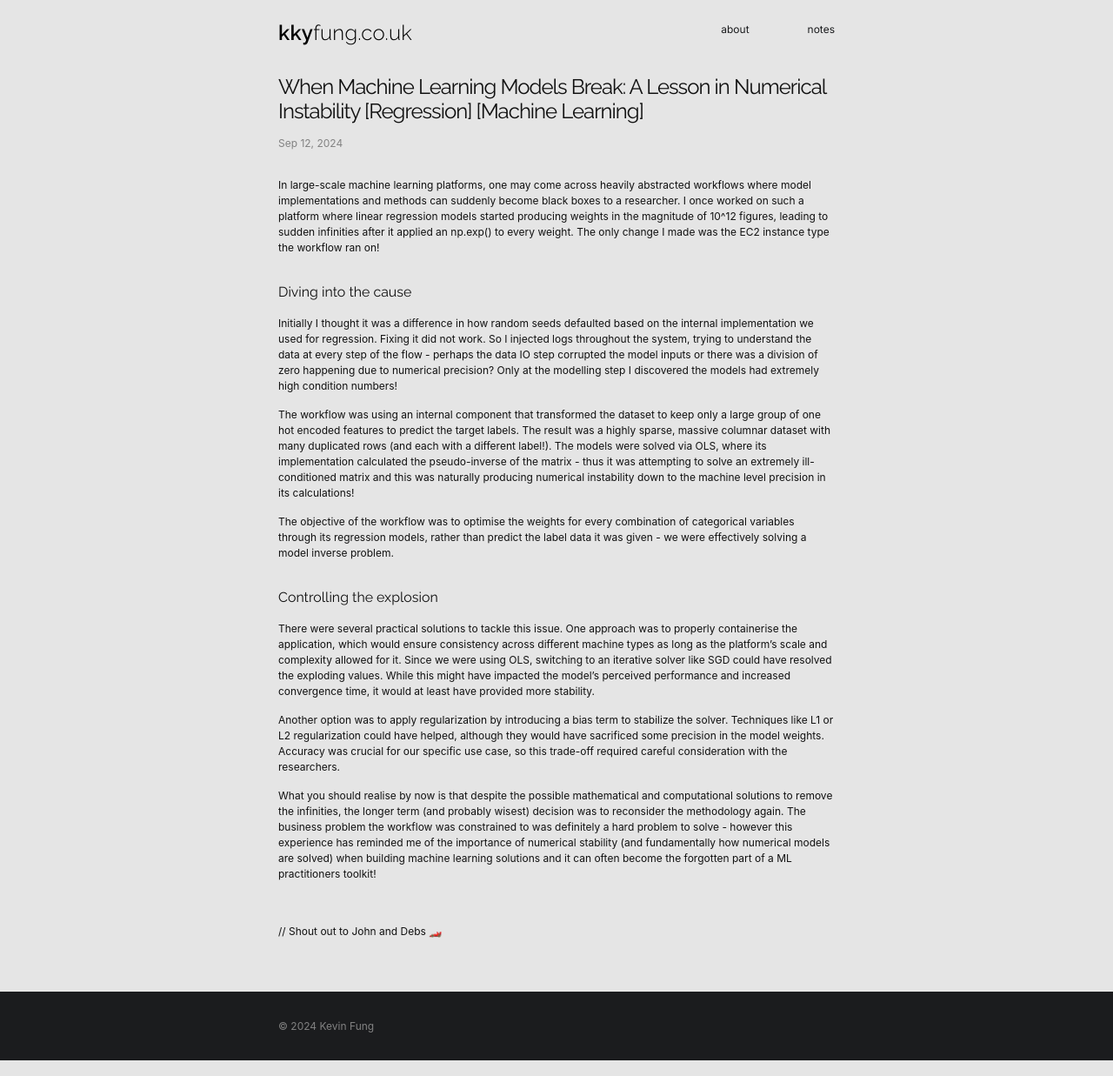
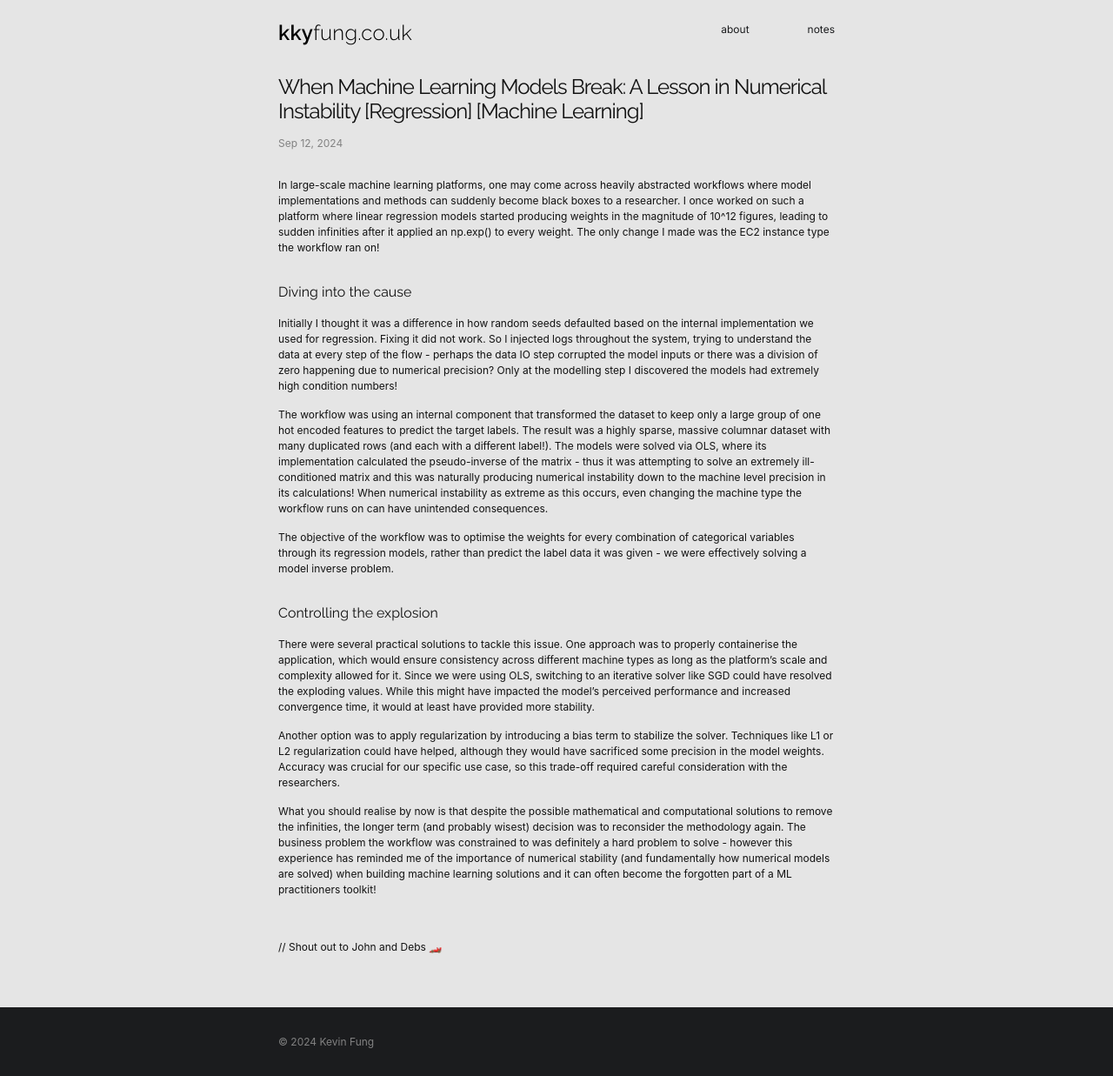
Before and after one commit to kev-fung/kev-fung.github.io, a Jekyll site: the page built from _posts/2024-09-12-exploding-infinities.markdown, in a window 1280 px wide. Shown: the whole page at 87% size. Built offline with Jekyll 4.4.1, drawn with Linux system fonts in a browser that asks for light colours.

Commit message:
improve post

```diff
--- a/_posts/2024-09-12-exploding-infinities.markdown
+++ b/_posts/2024-09-12-exploding-infinities.markdown
@@ -11,7 +11,7 @@
 
 Initially I thought it was a difference in how random seeds defaulted based on the internal implementation we used for regression. Fixing it did not work. So I injected logs throughout the system, trying to understand the data at every step of the flow - perhaps the data IO step corrupted the model inputs or there was a division of zero happening due to numerical precision? Only at the modelling step I discovered the models had extremely high condition numbers!
 
-The workflow was using an internal component that transformed the dataset to keep only a large group of one hot encoded features to predict the target labels. The result was a highly sparse, massive columnar dataset with many duplicated rows (and each with a different label!). The models were solved via OLS, where its implementation calculated the pseudo-inverse of the matrix - thus it was attempting to solve an extremely ill-conditioned matrix and this was naturally producing numerical instability down to the machine level precision in its calculations!
+The workflow was using an internal component that transformed the dataset to keep only a large group of one hot encoded features to predict the target labels. The result was a highly sparse, massive columnar dataset with many duplicated rows (and each with a different label!). The models were solved via OLS, where its implementation calculated the pseudo-inverse of the matrix - thus it was attempting to solve an extremely ill-conditioned matrix and this was naturally producing numerical instability down to the machine level precision in its calculations! When numerical instability as extreme as this occurs, even changing the machine type the workflow runs on can have unintended consequences.
 
 The objective of the workflow was to optimise the weights for every combination of categorical variables through its regression models, rather than predict the label data it was given - we were effectively solving a model inverse problem.
 
```
Also changed, not shown: 2 other files.
